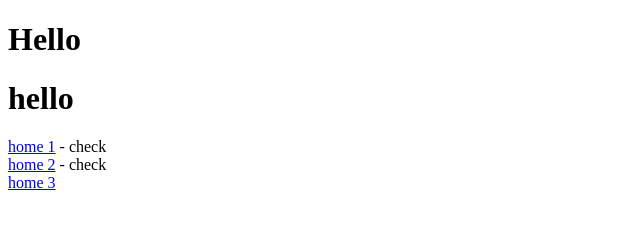
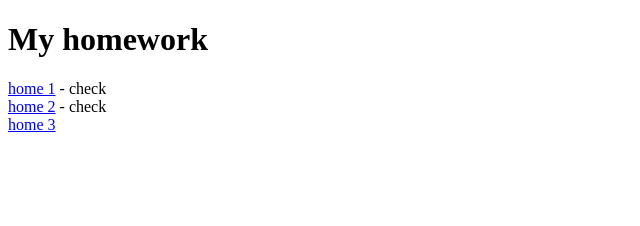
Before and after one commit to n-gozhko/Gozhko-Natalia, a plain HTML site: page index.html in a window 1280 px wide. Shown: the whole page, without its empty margins (0-640 px from the left). Drawn offline with Linux system fonts and the light colour scheme.

Commit message:
index commit 3

```diff
--- a/index.html
+++ b/index.html
@@ -7,8 +7,7 @@
     <title>Document</title>
 </head>
 <body>
-    <h1>Hello</h1>
-    <h1>hello</h1>
+    <h1>My homework</h1>
     <a href="lesson1/Homework_1/DIARY.html">home 1</a> - check <br>
     <a href="lesson1/Homework_2/Vizbor.html">home 2</a> - check <br>
     <a href="lesson1/homework_add/add.tags.html">home 3</a>  <br>
```
